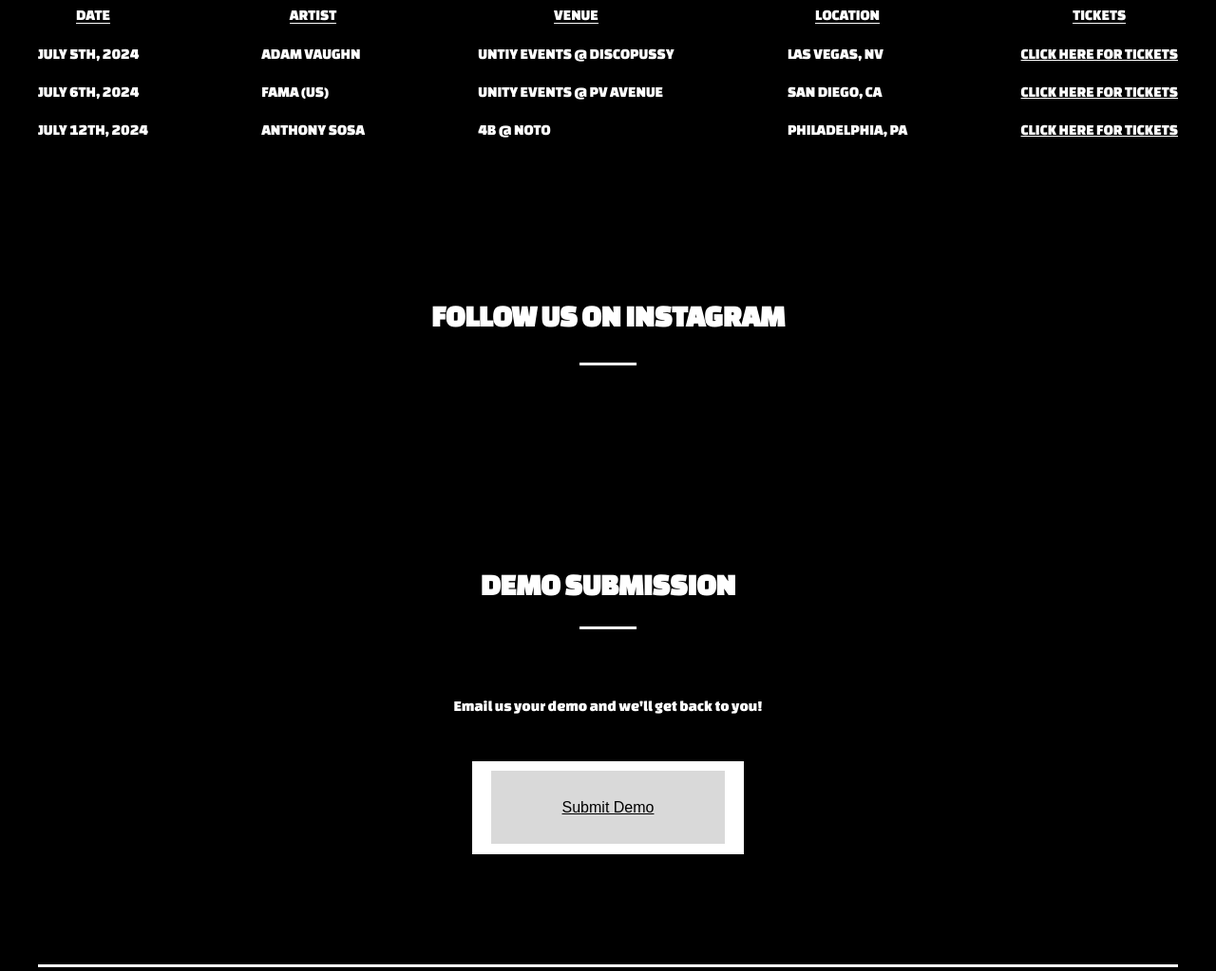
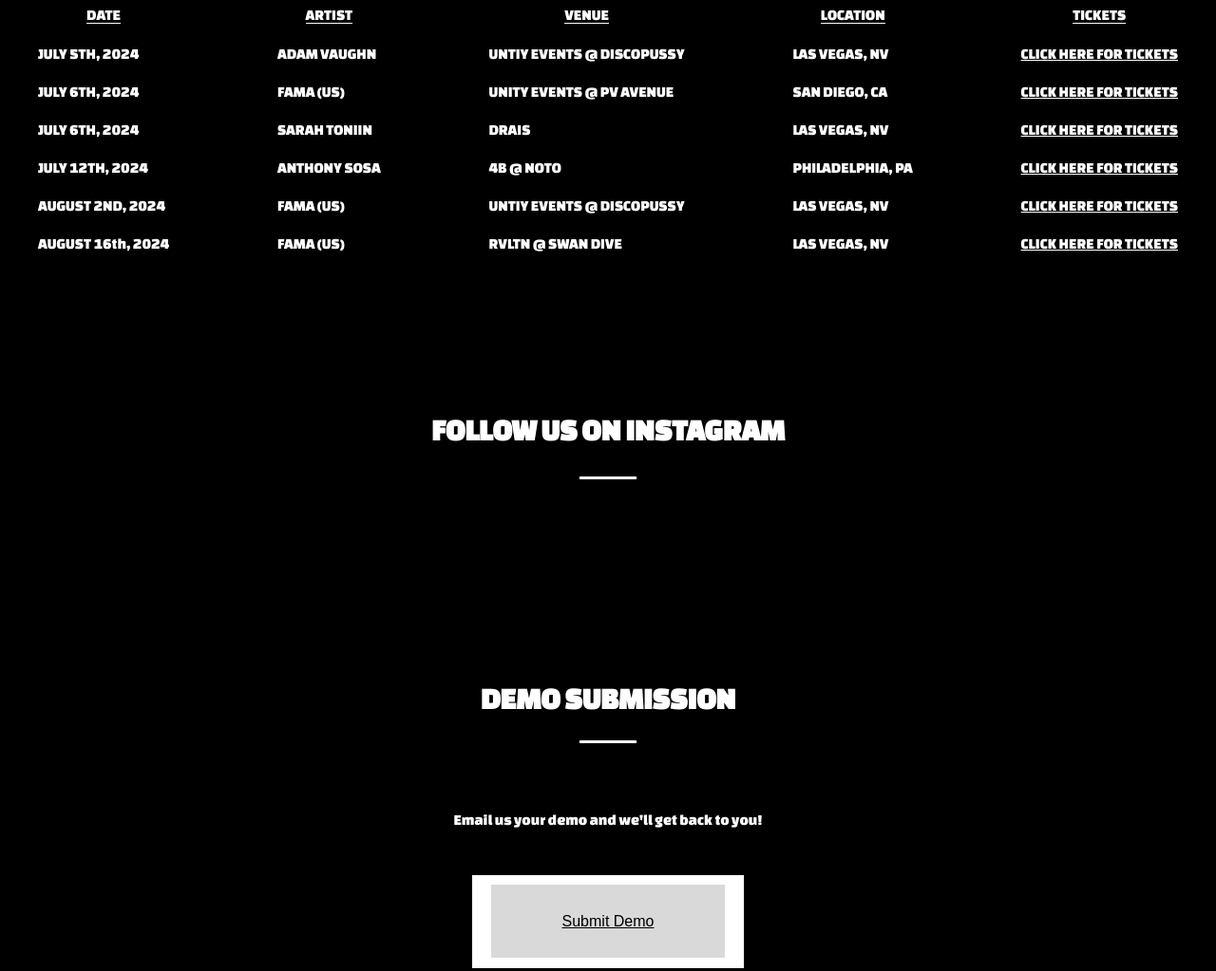
Before and after one commit to mckinleyward/No-Permit-Records-Website, a plain HTML site: page index.html in a window 1280 px wide. Shown: the part 1280-2303 px from the top of the page at 95% size. Drawn offline with Linux system fonts and the light colour scheme.

Commit message:
Update index.html

```diff
--- a/index.html
+++ b/index.html
@@ -69,31 +69,46 @@
           <div class="events-heading-container"><span class="events-heading">DATE</span></div>
           <li>JULY 5TH, 2024</li>
           <li>JULY 6TH, 2024</li>
+          <li>JULY 6TH, 2024</li>
           <li>JULY 12TH, 2024</li>
+          <li>AUGUST 2ND, 2024</li>
+          <li>AUGUST 16th, 2024</li>
           </section>
           <section class="eventsColumn">
             <div class="events-heading-container"><span class="events-heading">ARTIST</span></div>
             <li>ADAM VAUGHN</li>
             <li>FAMA (US)</li>
+            <li>SARAH TONIIN</li>
             <li>ANTHONY SOSA</li>
+            <li>FAMA (US)</li>
+            <li>FAMA (US)</li>
           </section>
           <section class="eventsColumn">
             <div class="events-heading-container"><span class="events-heading">VENUE</span></div>
             <li>UNTIY EVENTS @ DISCOPUSSY</li>
             <li>UNITY EVENTS @ PV AVENUE</li>
+            <li>DRAIS</li>
             <li>4B @ NOTO</li>
+            <li>UNTIY EVENTS @ DISCOPUSSY</li>
+            <li>RVLTN @ SWAN DIVE</li>
           </section>
           <section class="eventsColumn">
             <div class="events-heading-container"><span class="events-heading">LOCATION</span></div>
             <li>LAS VEGAS, NV</li>
             <li>SAN DIEGO, CA</li>
+            <li>LAS VEGAS, NV</li>
             <li>PHILADELPHIA, PA</li>
+            <li>LAS VEGAS, NV</li>
+            <li>LAS VEGAS, NV</li>
           </section>
           <section class="eventsColumn">
             <div class="events-heading-container"><span class="events-heading">TICKETS</span></div>
             <li><a href="https://posh.vip/f/fc5f?t=website" target="_blank" rel="noopener noreferrer">CLICK HERE FOR TICKETS</a></li>
             <li><a href="https://posh.vip/e/red-white-sippin-yak?t=igstory" target="_blank" rel="noopener noreferrer">CLICK HERE FOR TICKETS</a></li>
             <li><a href="https://linkstub.com/en/4knzc8aKWJ?ref=ku23e" target="_blank" rel="noopener noreferrer">CLICK HERE FOR TICKETS</a></li>
+            <li><a href="https://docs.google.com/forms/d/e/1FAIpQLScLCqcFFDkox922GtYKFmowtrvlpUGnBeDTE_ueoNgjjmXSrQ/viewform" target="_blank" rel="noopener noreferrer">CLICK HERE FOR TICKETS</a></li>
+            <li><a href="https://posh.vip/e/ayybo-discopussy?t=website" target="_blank" rel="noopener noreferrer">CLICK HERE FOR TICKETS</a></li>
+            <li><a href="" target="_blank" rel="noopener noreferrer">CLICK HERE FOR TICKETS</a></li>
           </section>
         </section>
       </section>
@@ -170,7 +185,8 @@
       <ul class="listContainer">
         <li class="anchorContainer"><a href="https://www.instagram.com/nopermit.rec/" target="_blank" rel="noopener noreferrer"><i class="fa-brands fa-instagram" style="color: #ffffff;"></i></a></li>
         <li class="anchorContainer"><a href="https://www.facebook.com/profile.php?id=61561772915945&mibextid=LQQJ4d&rdid=yoZIA11IkJBbxNHf&share_url=https%3A%2F%2Fwww.facebook.com%2Fshare%2FovTpwatY9UDFaCNv%2F%3Fmibextid%3DLQQJ4d"><i class="fa-brands fa-facebook" style="color: #ffffff;"></i></a></li>
-        <li class="anchorContainer"><a href="#"><i class="fa-brands fa-square-x-twitter" style="color: #ffffff;"></i></a></li>
+        <li class="anchorContainer"><a href="https://x.com/NoPermitRecords"><i class="fa-brands fa-square-x-twitter" style="color: #ffffff;"></i></a></li>
+        <li class="anchorContainer"><a href=""><img src="images/beatport.png" alt="beatport logo" class="beatPortLogo"></a></li>
       </ul>
       <ul class="listContainer">
         <li class="anchorContainer"><a href="index.html" class="footerNav">HOME</a></li>
```
